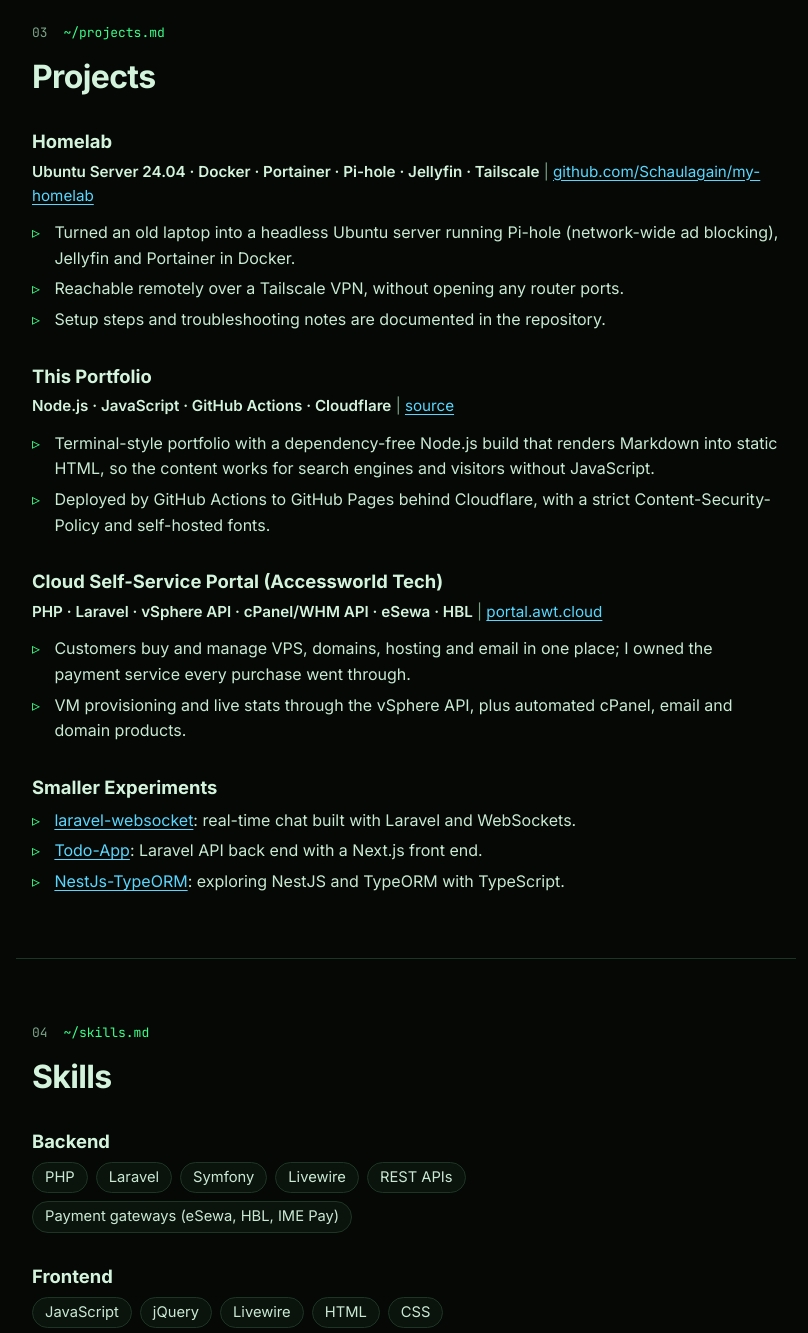
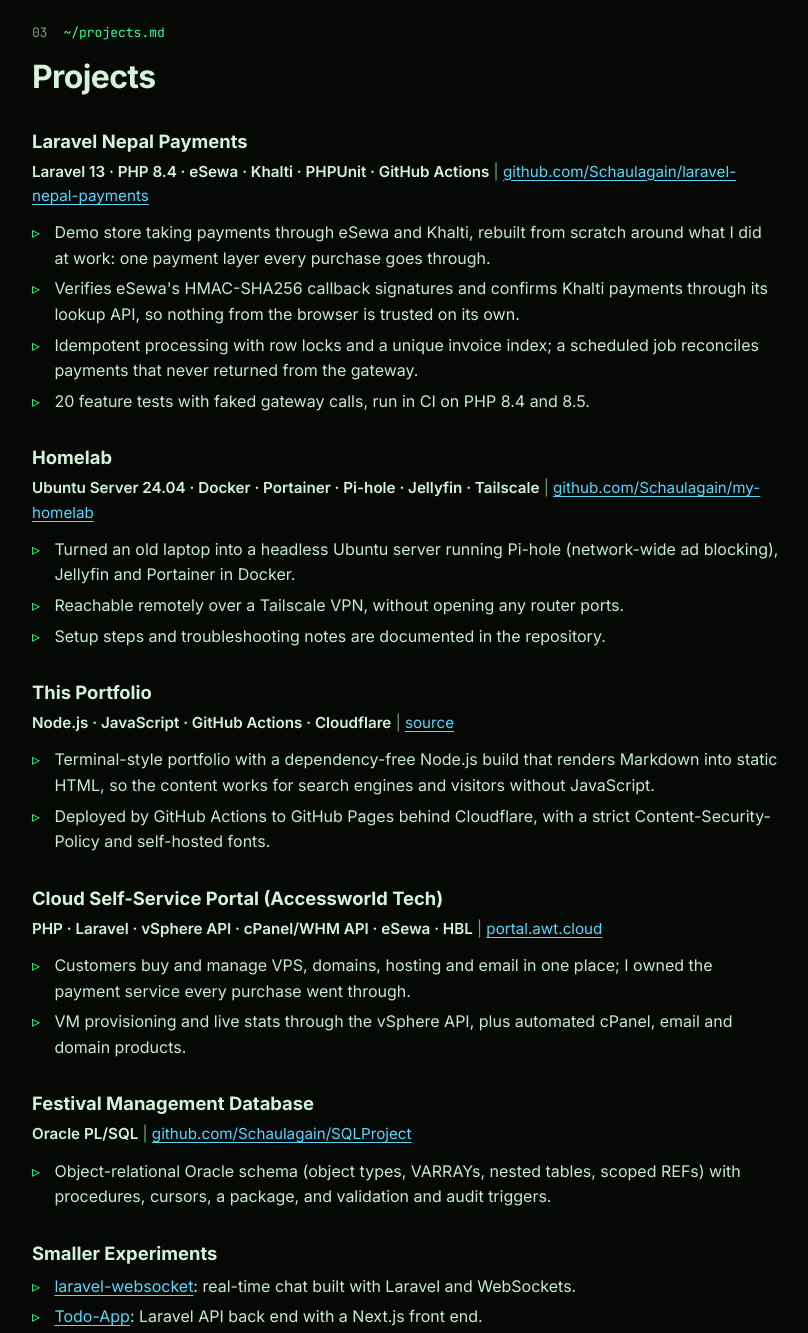
Before and after one commit to Schaulagain/portfolio, a plain HTML site: page index.html in a window 1280 px wide. Shown: the part 3260-4593 px from the top of the page, without its empty margins (234-1042 px from the left). Drawn offline with Linux system fonts and the light colour scheme.

Commit message:
deploy: 0afac9084fa03a5fdd653e67da1d0c7a1839519a

```diff
--- a/index.html
+++ b/index.html
@@ -142,6 +142,9 @@
     <p class="kicker"><span>03</span> ~/projects.md</p>
     <div class="page-body md" data-page="projects">
 <h2>Projects</h2>
+<h3>Laravel Nepal Payments</h3>
+<p><strong>Laravel 13 · PHP 8.4 · eSewa · Khalti · PHPUnit · GitHub Actions</strong> | <a href="https://github.com/Schaulagain/laravel-nepal-payments" target="_blank" rel="noopener noreferrer">github.com/Schaulagain/laravel-nepal-payments</a></p>
+<ul><li>Demo store taking payments through eSewa and Khalti, rebuilt from scratch around what I did at work: one payment layer every purchase goes through.</li><li>Verifies eSewa's HMAC-SHA256 callback signatures and confirms Khalti payments through its lookup API, so nothing from the browser is trusted on its own.</li><li>Idempotent processing with row locks and a unique invoice index; a scheduled job reconciles payments that never returned from the gateway.</li><li>20 feature tests with faked gateway calls, run in CI on PHP 8.4 and 8.5.</li></ul>
 <h3>Homelab</h3>
 <p><strong>Ubuntu Server 24.04 · Docker · Portainer · Pi-hole · Jellyfin · Tailscale</strong> | <a href="https://github.com/Schaulagain/my-homelab" target="_blank" rel="noopener noreferrer">github.com/Schaulagain/my-homelab</a></p>
 <ul><li>Turned an old laptop into a headless Ubuntu server running Pi-hole (network-wide ad blocking), Jellyfin and Portainer in Docker.</li><li>Reachable remotely over a Tailscale VPN, without opening any router ports.</li><li>Setup steps and troubleshooting notes are documented in the repository.</li></ul>
@@ -151,8 +154,11 @@
 <h3>Cloud Self-Service Portal (Accessworld Tech)</h3>
 <p><strong>PHP · Laravel · vSphere API · cPanel/WHM API · eSewa · HBL</strong> | <a href="https://portal.awt.cloud" target="_blank" rel="noopener noreferrer">portal.awt.cloud</a></p>
 <ul><li>Customers buy and manage VPS, domains, hosting and email in one place; I owned the payment service every purchase went through.</li><li>VM provisioning and live stats through the vSphere API, plus automated cPanel, email and domain products.</li></ul>
+<h3>Festival Management Database</h3>
+<p><strong>Oracle PL/SQL</strong> | <a href="https://github.com/Schaulagain/SQLProject" target="_blank" rel="noopener noreferrer">github.com/Schaulagain/SQLProject</a></p>
+<ul><li>Object-relational Oracle schema (object types, VARRAYs, nested tables, scoped REFs) with procedures, cursors, a package, and validation and audit triggers.</li></ul>
 <h3>Smaller Experiments</h3>
-<ul><li><a href="https://github.com/Schaulagain/laravel-websocket" target="_blank" rel="noopener noreferrer">laravel-websocket</a>: real-time chat built with Laravel and WebSockets.</li><li><a href="https://github.com/Schaulagain/Todo-App" target="_blank" rel="noopener noreferrer">Todo-App</a>: Laravel API back end with a Next.js front end.</li><li><a href="https://github.com/Schaulagain/NestJs-TypeORM" target="_blank" rel="noopener noreferrer">NestJs-TypeORM</a>: exploring NestJS and TypeORM with TypeScript.</li></ul>
+<ul><li><a href="https://github.com/Schaulagain/laravel-websocket" target="_blank" rel="noopener noreferrer">laravel-websocket</a>: real-time chat built with Laravel and WebSockets.</li><li><a href="https://github.com/Schaulagain/Todo-App" target="_blank" rel="noopener noreferrer">Todo-App</a>: Laravel API back end with a Next.js front end.</li></ul>
     </div>
 </section>
 <section class="page" id="skills" data-page="skills" data-desc="Languages, frameworks &amp; tools">
```
